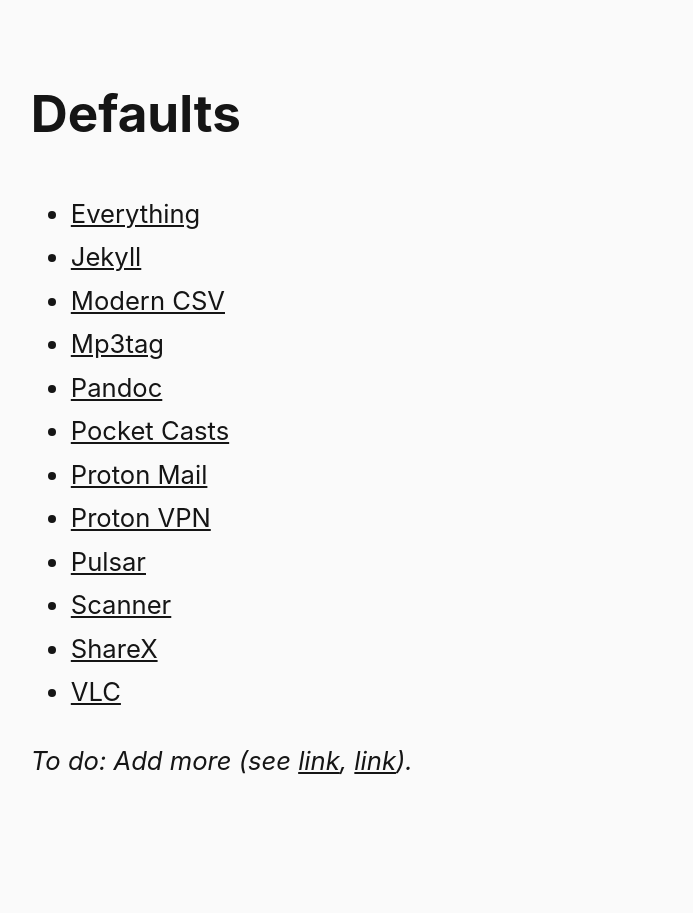
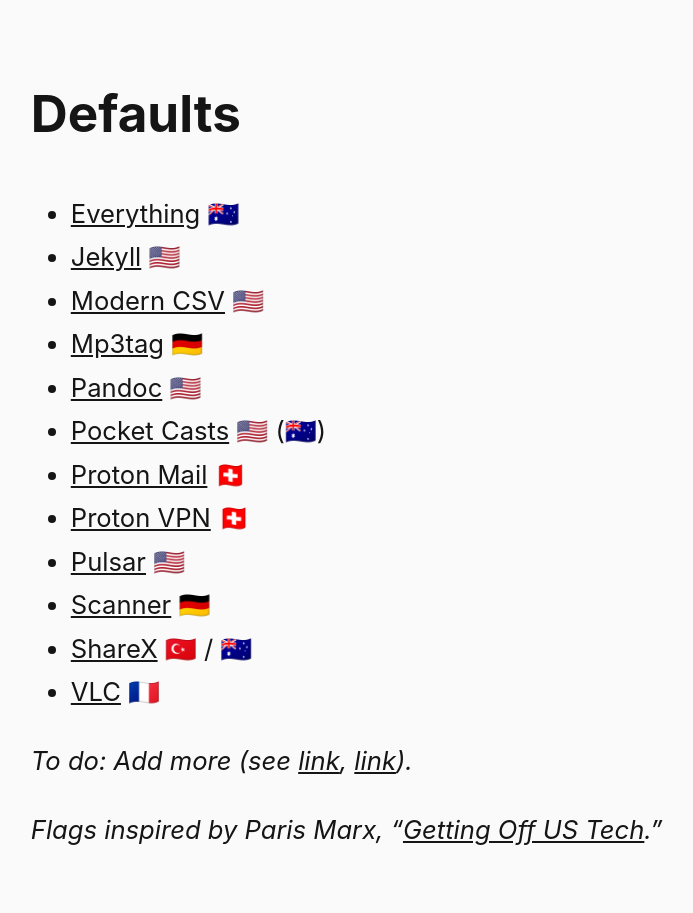
Before and after one commit to steinea/fyi, a Jekyll site: the page built from pages/defaults.md, in a window 1280 px wide. Shown: the whole page, without its empty margins (46-739 px from the left). Built offline with Jekyll 4.4.1, drawn with Linux system fonts in a browser that asks for light colours.

Commit message:
Add flags

```diff
--- a/pages/defaults.md
+++ b/pages/defaults.md
@@ -4,17 +4,19 @@ category: slash
 title: Defaults
 ---
 
-* [Everything](https://www.voidtools.com/)
-* [Jekyll](https://jekyllrb.com/)
-* [Modern CSV](https://www.moderncsv.com/)
-* [Mp3tag](https://www.mp3tag.de/en/)
-* [Pandoc](https://pandoc.org/)
-* [Pocket Casts](https://pocketcasts.com/)
-* [Proton Mail](https://proton.me/mail)
-* [Proton VPN](https://protonvpn.com/)
-* [Pulsar](https://pulsar-edit.dev/)
-* [Scanner](http://www.steffengerlach.de/freeware/)
-* [ShareX](https://getsharex.com/)
-* [VLC](https://www.videolan.org/vlc/)
+* [Everything](https://www.voidtools.com/) 🇦🇺
+* [Jekyll](https://jekyllrb.com/) 🇺🇸
+* [Modern CSV](https://www.moderncsv.com/) 🇺🇸
+* [Mp3tag](https://www.mp3tag.de/en/) 🇩🇪
+* [Pandoc](https://pandoc.org/) 🇺🇸
+* [Pocket Casts](https://pocketcasts.com/) 🇺🇸 (🇦🇺)
+* [Proton Mail](https://proton.me/mail) 🇨🇭
+* [Proton VPN](https://protonvpn.com/) 🇨🇭
+* [Pulsar](https://pulsar-edit.dev/) 🇺🇸
+* [Scanner](http://www.steffengerlach.de/freeware/) 🇩🇪
+* [ShareX](https://getsharex.com/) 🇹🇷 / 🇦🇺
+* [VLC](https://www.videolan.org/vlc/) 🇫🇷
 
 *To do: Add more (see [link](https://listen.hemisphericviews.com/097), [link](https://defaults.rknight.me/)).*
+
+*Flags inspired by Paris Marx, "[Getting Off US Tech](https://disconnect.blog/getting-off-us-tech-a-guide/)."*
```
